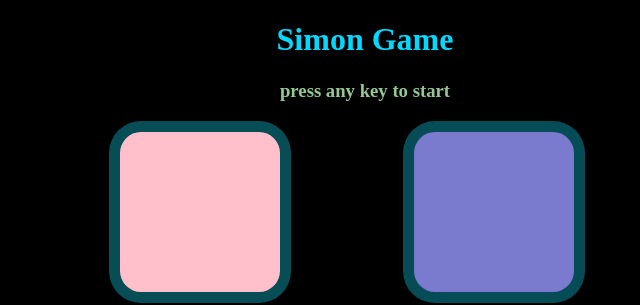
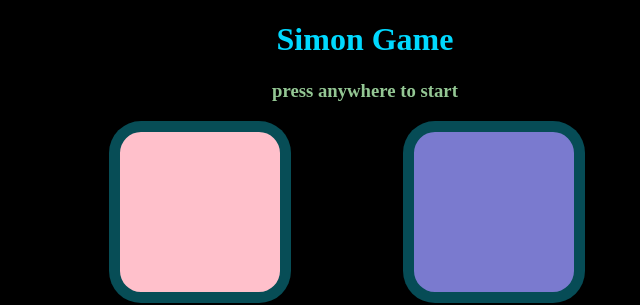
Before and after one commit to hvats2244/Simon-game, a plain HTML site: page index.html in a window 1280 px wide. Shown: the top 305 px of the page, 275-915 px from the left. Drawn offline with Linux system fonts and the light colour scheme.

Commit message:
Update index.html

```diff
--- a/index.html
+++ b/index.html
@@ -13,7 +13,7 @@
 
 <body>
 <h1 style="color:rgb(0, 217, 255)">Simon Game</h1>
-<h3 style="color:rgb(148, 199, 148)"> press any key to start </h3>
+<h3 style="color:rgb(148, 199, 148)"> press anywhere to start </h3>
 
 <div class="div1 btn" id ="div1" type="button"></div>
 <div class="div2 btn" id ="div2" type="button"></div>
```
